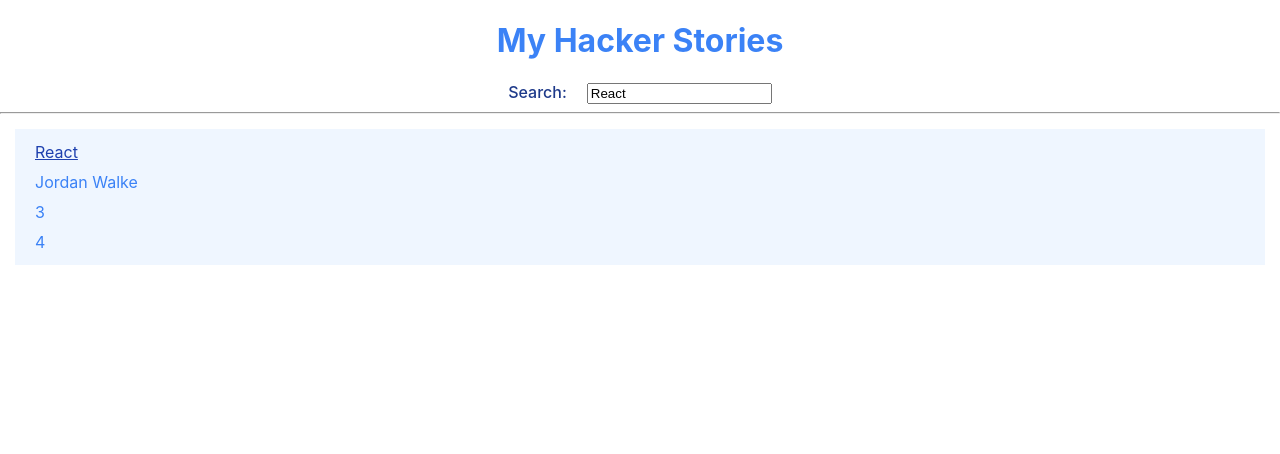
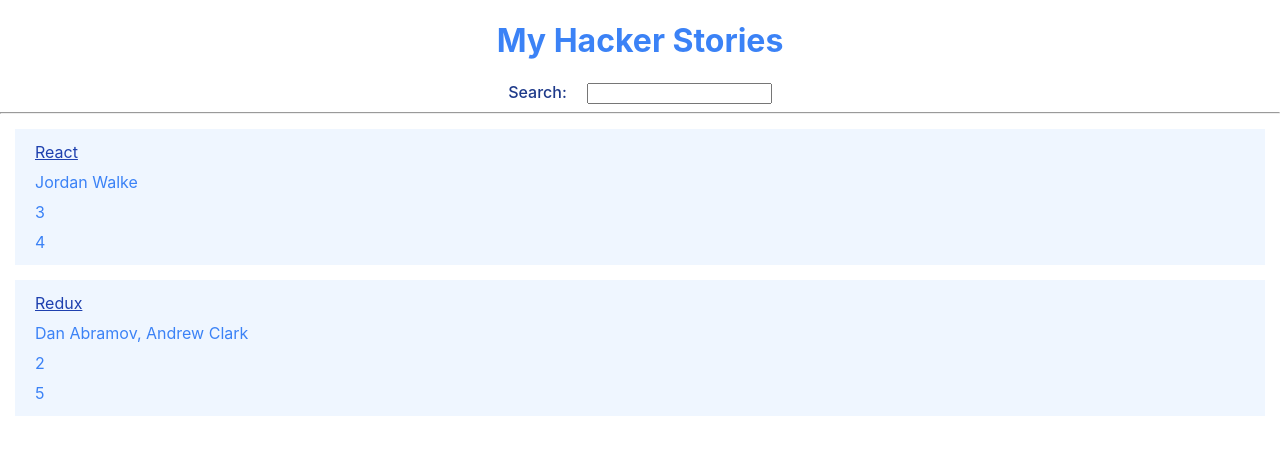
Before and after one commit to apolloinfinity/hacker-stories, a React (Create React App) app: page / in a window 1280 px wide. Shown: the top 454 px of the page. Built offline with nearby package versions, Linux system fonts and the light colour scheme.

Commit message:
Finished the chapter on how to create and implement a basic custom hook

```diff
--- a/src/App.js
+++ b/src/App.js
@@ -1,5 +1,17 @@
 import { useState, useEffect } from 'react';
 import './App.css';
+
+const useSemiPersistantState = (key) => {
+	const [ value, setValue ] = useState(localStorage.getItem(key) || '');
+
+	useEffect(
+		() => {
+			localStorage.setItem(key, value);
+		},
+		[ value, key ]
+	);
+	return [ value, setValue ];
+};
 
 const App = () => {
 	const stories = [
@@ -20,16 +32,8 @@
 			objectID: 1
 		}
 	];
-	const [ searchTerm, setSearchTerm ] = useState(
-		localStorage.getItem('search') || 'React'
-	);
 
-	useEffect(
-		() => {
-			localStorage.setItem('search', searchTerm);
-		},
-		[ searchTerm ]
-	);
+	const [ searchTerm, setSearchTerm ] = useSemiPersistantState('search', 'React');
 
 	const handleSearch = (event) => {
 		setSearchTerm(event.target.value);
```
